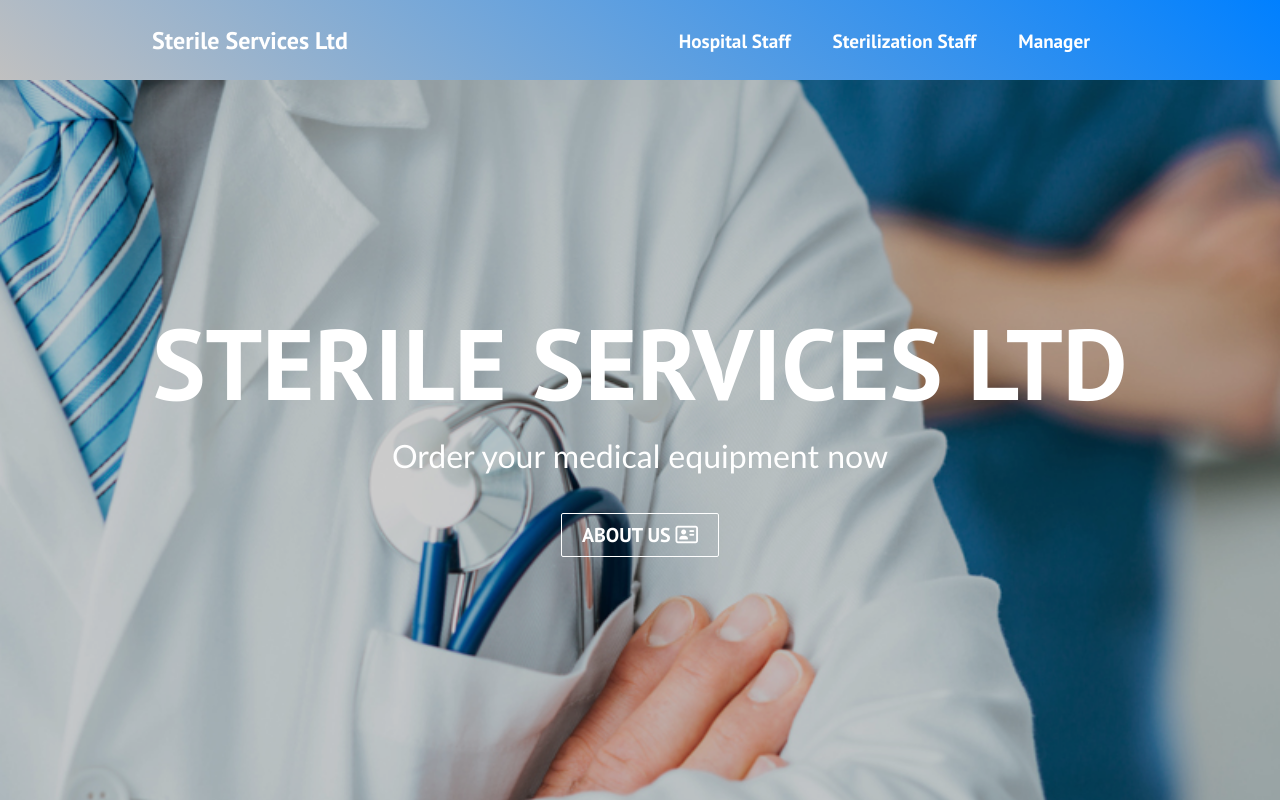
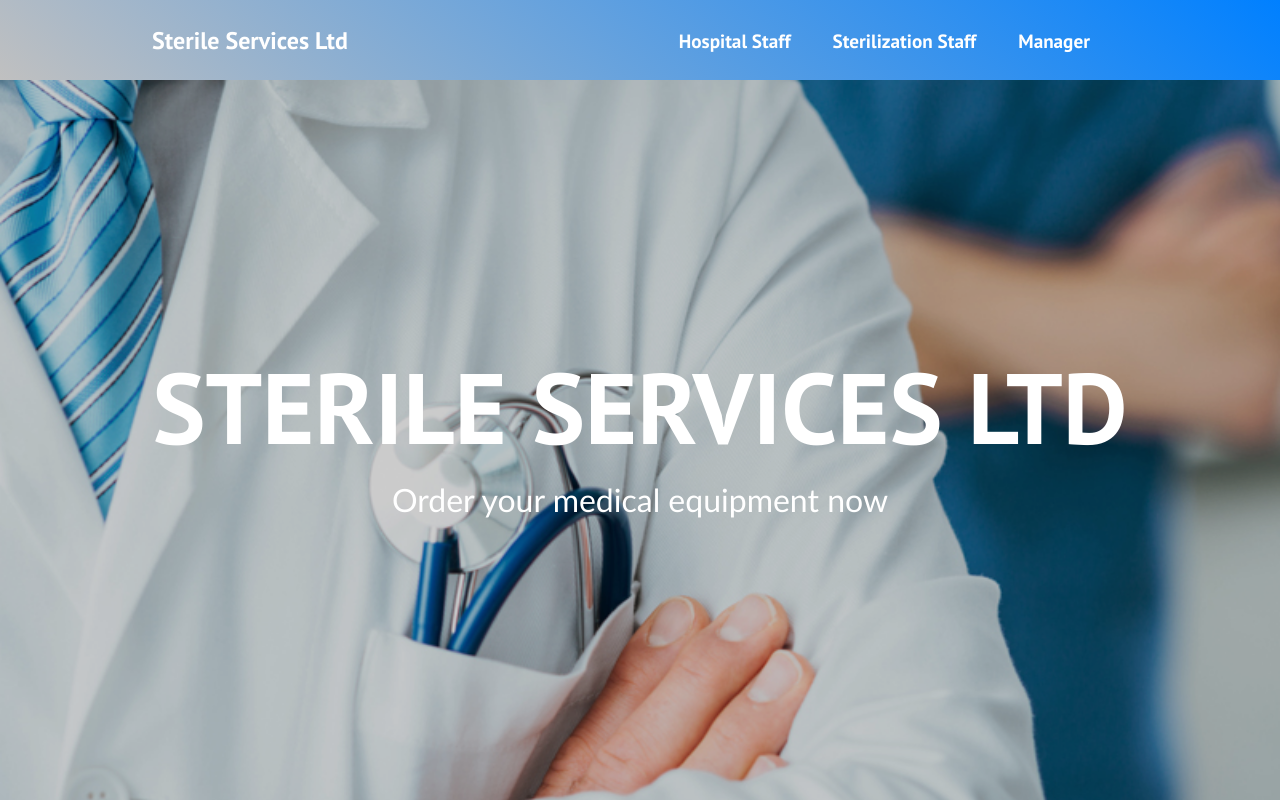
Before and after one commit to jaythanki23/COMP1471, a React (Create React App) app: page / in a window 1280 px wide. Shown: the top 800 px of the page. Built offline with nearby package versions, Linux system fonts and the light colour scheme.

Commit message:
deleted about us button

```diff
--- a/src/Components/WelcomeSection.js
+++ b/src/Components/WelcomeSection.js
@@ -1,6 +1,5 @@
 import React from 'react';
 import '../App.css'
-import {Button} from "./Button";
 import './WelcomeSection.css';
 
 
@@ -9,13 +8,6 @@ function WelcomeSection() {
         <div className='welcome-container'>
             <h1>STERILE SERVICES LTD</h1>
             <p>Order your medical equipment now</p>
-            <div className="welcome-btns">
-                <Button className='btns'
-                        buttonStyle='btn--outline'
-                        buttonSize='btn--large'>
-                    ABOUT US <i className="fa-regular fa-address-card" />
-                </Button>
-            </div>
         </div>
     )
 }
```
